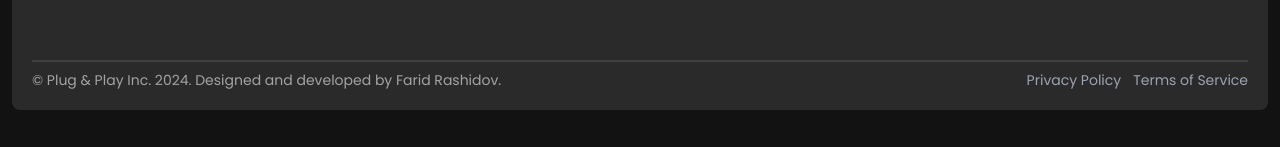
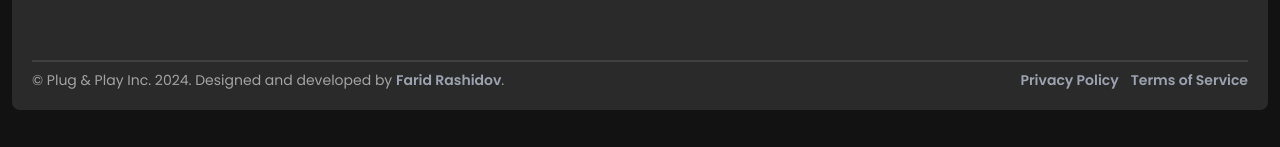
Before and after one commit to imrashidov/plug-and-play, a React (Vite) app: page / in a window 1280 px wide. Shown: the part 3480-3627 px from the top of the page. Built offline with nearby package versions, Linux system fonts and the light colour scheme.

Commit message:
Change: Footer links css

```diff
--- a/src/components/Footer.jsx
+++ b/src/components/Footer.jsx
@@ -7,7 +7,7 @@ const Footer = () => {
     <footer className="container">
       <div className="footer-container">
         <div className="footer-container-top">
-          <Link href="/" className="footer-logo">
+          <Link to="/" className="footer-logo">
             <img src={logo} alt="Brand Logo" />
           </Link>
           <div className="footer-main-top">
@@ -17,7 +17,7 @@ const Footer = () => {
                   <h6>{data.title}</h6>
                   {data.links?.map((link) => (
                     <li key={link.id}>
-                      <Link href={link.path}>{link.name}</Link>
+                      <Link to={link.path}>{link.name}</Link>
                     </li>
                   ))}
                 </ul>
@@ -25,17 +25,15 @@ const Footer = () => {
               <ul className="footer-support">
                 <h6>Support</h6>
                 <li>81 Fuzuli street, Baku, Azerbaijan</li>
-                <a href="mailto:frashidov@gmail.com">frashidov@gmail.com</a>
+                <Link href="mailto:frashidov@gmail.com">
+                  frashidov@gmail.com
+                </Link>
                 <li>+994 55 867 6776</li>
               </ul>
             </div>
             <div className="footer-socials">
               {SocialData.map((social) => (
-                <Link
-                  key={social.id}
-                  href={social.path}
-                  className="social-links"
-                >
+                <Link key={social.id} to={social.path} className="social-links">
                   {social.name}
                 </Link>
               ))}
@@ -44,11 +42,15 @@ const Footer = () => {
         </div>
         <div className="footer-container-bottom">
           <p>
-            © Plug & Play Inc. 2024. Designed and developed by Farid Rashidov.
+            © Plug & Play Inc. 2024. Designed and developed by{" "}
+            <Link to="https://www.linkedin.com/in/frashidov/">
+              Farid Rashidov
+            </Link>
+            .
           </p>
           <div className="footer-terms">
-            <Link href="/">Privacy Policy</Link>
-            <Link href="/">Terms of Service</Link>
+            <Link to="/">Privacy Policy</Link>
+            <Link to="/">Terms of Service</Link>
           </div>
         </div>
       </div>
--- a/src/data/FooterData.jsx
+++ b/src/data/FooterData.jsx
@@ -29,7 +29,7 @@ export const FooterData = [
     id: 2,
     title: "Account",
     links: [
-      { id: 1, name: "Sign in", path: "/" },
+      { id: 1, name: "Sign in", path: "/login" },
       { id: 2, name: "Cart", path: "/" },
       { id: 3, name: "Wishlist", path: "/" },
     ],
--- a/src/index.css
+++ b/src/index.css
@@ -332,6 +332,9 @@ footer a {
 .footer-container-bottom p {
   @apply text-sm text-neutral-400;
 }
+.footer-container-bottom a {
+  @apply font-semibold text-gray-400;
+}
 .footer-terms {
   @apply flex gap-3 text-sm text-gray-400;
 }
```
